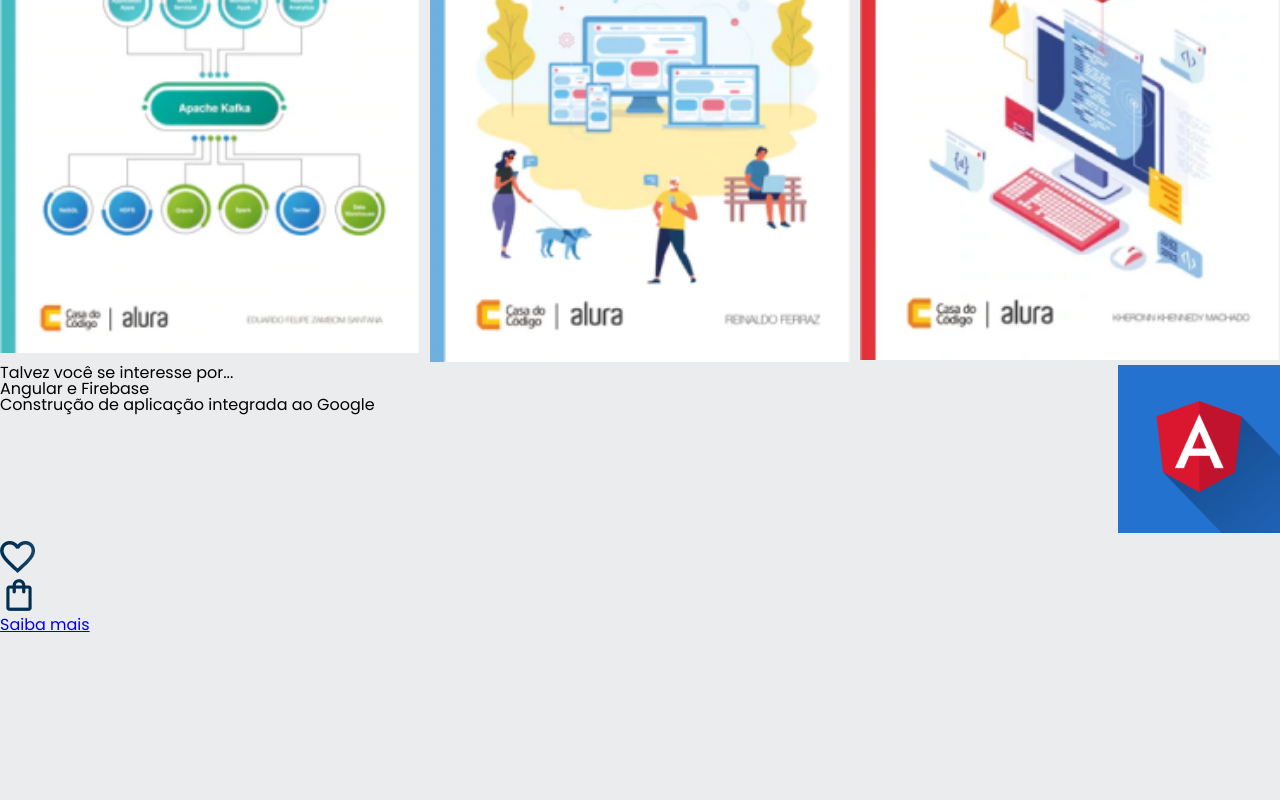
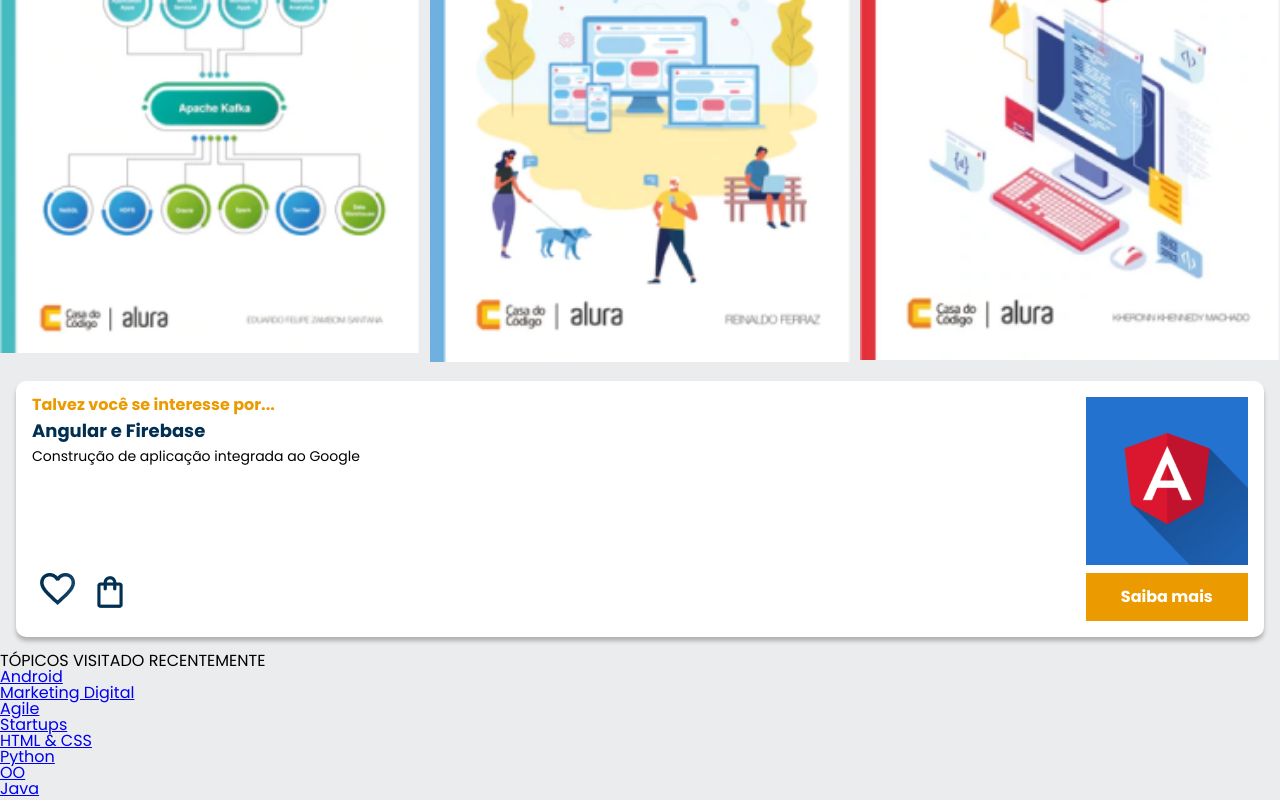
Before and after one commit to AnaCRicci/AluraBooks2B, a plain HTML site: page index.html in a window 1280 px wide. Shown: the part 576-1376 px from the top of the page. Before the commit the page ends 1212 px from the top, so only its background shows below. Drawn offline with nearby package versions, Linux system fonts and the light colour scheme; files whose address does not match are found by name.

Commit message:
Add files via upload

```diff
--- a/index.html
+++ b/index.html
@@ -101,6 +101,35 @@
       </div>
     </div>
   </section>
+  <section class="topicos">
+    <h2 class="topicos-titulo">TÓPICOS VISITADO RECENTEMENTE</h2>
+    <ul class="topicos-lista">
+      <li class="topicos-item">
+        <a href="#" class="topicos-link">Android</a>
+      </li>
+      <li class="topicos-item">
+        <a href="#" class="topicos-link">Marketing Digital</a>
+      </li>
+      <li class="topicos-item">
+        <a href="#" class="topicos-link">Agile</a>
+      </li>
+      <li class="topicos-item">
+        <a href="#" class="topicos-link">Startups</a>
+      </li>
+      <li class="topicos-item">
+        <a href="#" class="topicos-link">HTML & CSS</a>
+      </li>
+      <li class="topicos-item">
+        <a href="#" class="topicos-link">Python</a>
+      </li>
+      <li class="topicos-item">
+        <a href="#" class="topicos-link">OO</a>
+      </li>
+      <li class="topicos-item">
+        <a href="#" class="topicos-link">Java</a>
+      </li>
+    </ul>
+  </section>
   <script src="https://cdn.jsdelivr.net/npm/swiper@11/swiper-bundle.min.js"></script>
   <script>
     const swiper = new Swiper('.swiper', {
--- a/styles/carrossel.css
+++ b/styles/carrossel.css
@@ -22,3 +22,40 @@
     justify-content: space-between;
     margin-bottom: 0.5em;
 }
+.card-botoes{
+    display: flex;
+    justify-content: space-between;
+}
+.botoes{
+    display: flex;
+}
+.card{
+    background: var(--branco);
+    box-shadow: 0px 4px 4px rgba( 0, 0, 0, 0.25);
+    border-radius: 10px;
+    margin: 1em;
+    padding: 1em;
+}
+.descricao-titulo{
+    color: var(--laranja);
+    font-weight: 700;
+}
+.descricao-titulo-livro{
+    color: var(--azul);
+    font-size: 18px;
+    font-weight: 700;
+    margin: 0.5em 0;
+}
+.descricao-texto{
+    font-size: 14px;
+}
+.botoes-item{
+    margin: 0 0.5em;
+}
+.botoes-ancora{
+    background-color: var(--laranja);
+    padding: 1em 2.2em;
+    color: var(--branco);
+    font-weight: 700;
+    text-decoration: none;
+}
```
